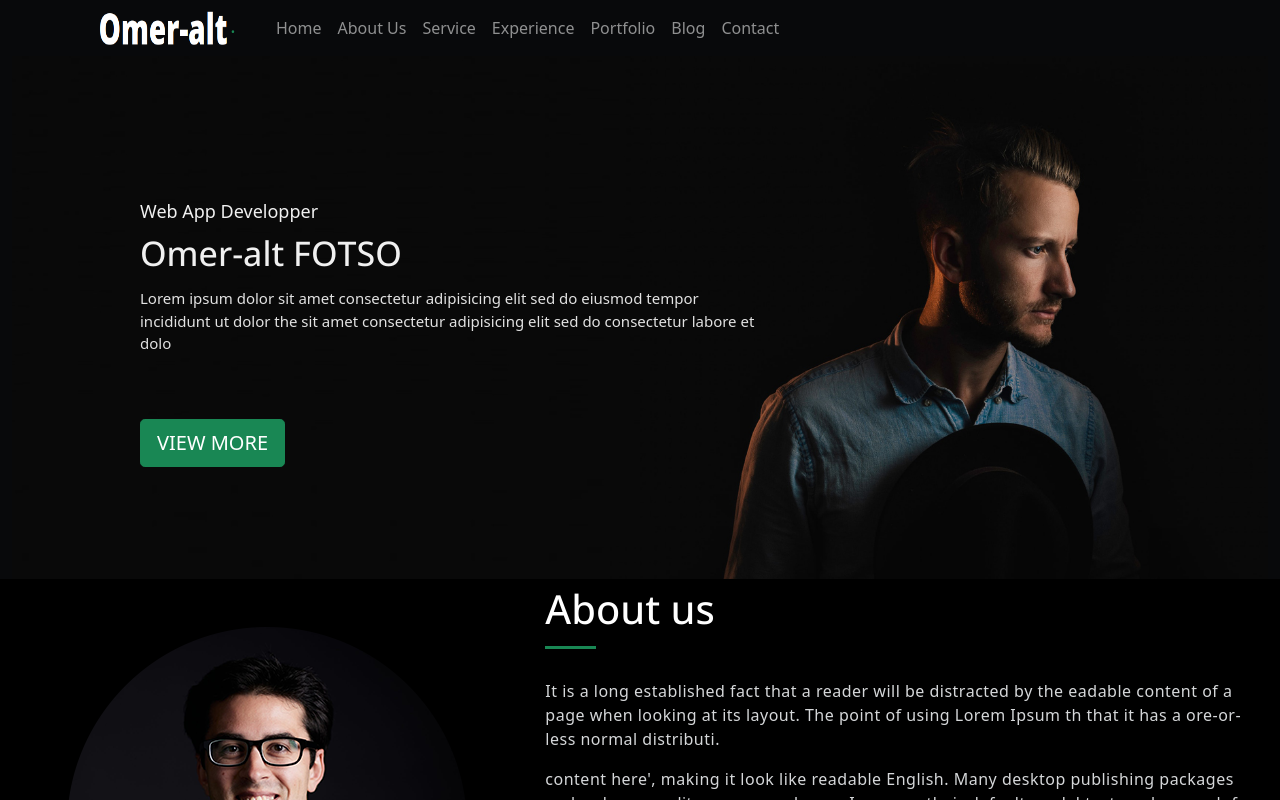
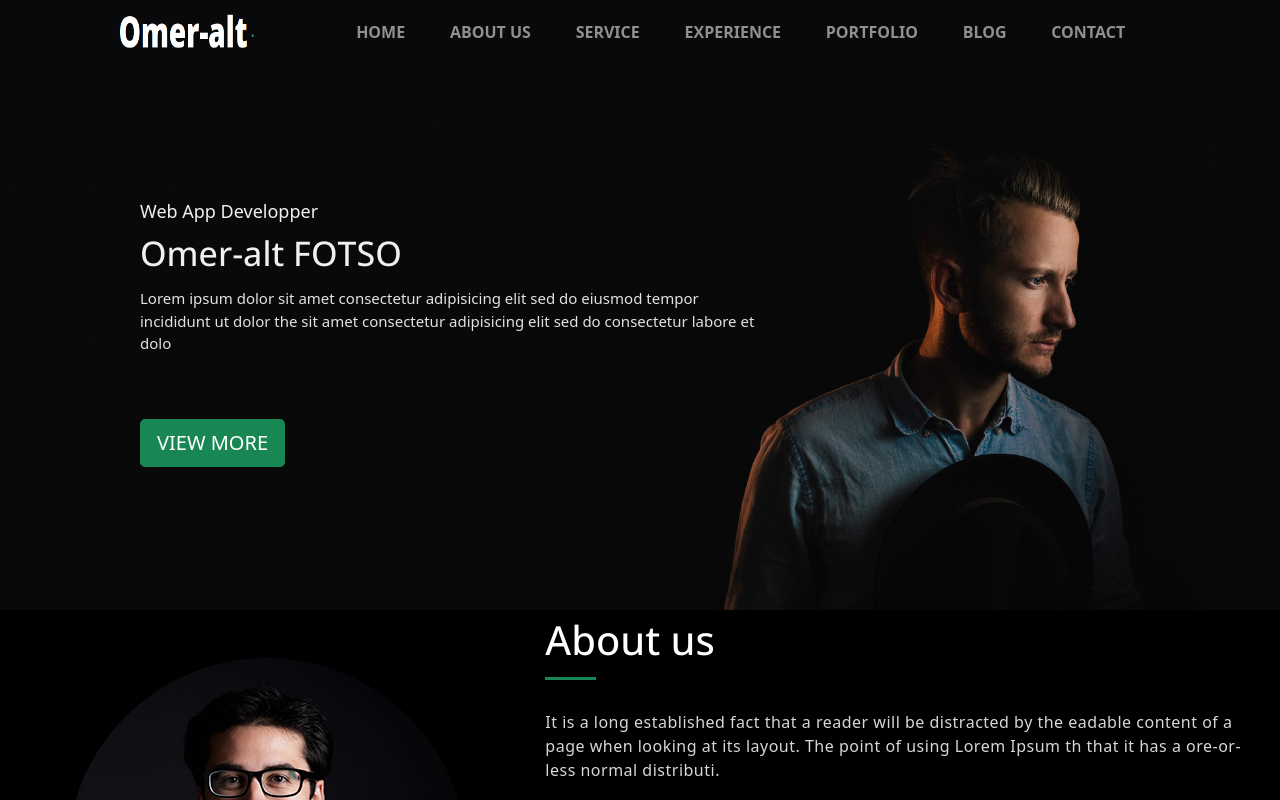
Before and after one commit to Omer-alt/PORTFOLIO, a React (Create React App) app: page / in a window 1280 px wide. Shown: the top 800 px of the page. Built offline with nearby package versions, Linux system fonts and the light colour scheme.

Commit message:
correction of navbar one

```diff
--- a/src/components/AboutUs.js
+++ b/src/components/AboutUs.js
@@ -11,6 +11,8 @@ const AboutUs = () => {
     AOS.init({duration: 2000})
   },[])
   return (
+    <>
+        <a name="about-us"></a>
         <div className='AboutUs'>
             <Container fluid>
                 <Row >
@@ -79,6 +81,7 @@ const AboutUs = () => {
                 </Row>
             </Container>
         </div>
+    </>
   )
 }
 
--- a/src/components/Services.js
+++ b/src/components/Services.js
@@ -30,20 +30,25 @@ const Services = () => {
     },[])
 
   return (
+    <>
+        <a id="services"></a>
         <div>
             <Container >
                 <Row>
                     <h1 className='subTitle'>My <span className='subTitleUnderline'>Ser</span>vices</h1>
                     <Col>
                         <CardGroup>
+                            <Row>
                                 {data.My_Services && data.My_Services.length > 0 && data.My_Services.map(
                                     (service, index)=><SIngleService key={index} service={service}/>
                                 ) }
+                            </Row>
                         </CardGroup>
                     </Col>
                 </Row>
             </Container>
         </div>
+    </>
   )
 }
 
--- a/src/components/navbar.js
+++ b/src/components/navbar.js
@@ -1,64 +1,36 @@
 import React from 'react'
 import '../styles/navBar.css'
 import AboutUs from './AboutUs';
-
-import {
-    BrowserRouter as Router,
-    Routes,
-    Route,
-    useParams,
-  } from "react-router-dom";
-import { Navbar,Nav,NavDropdown,Form,FormControl,Button,Container } from 'react-bootstrap'
+import { Navbar,Nav,Col,NavDropdown,Form,FormControl,Button,Container } from 'react-bootstrap'
 import logo from '../assets/logo.png'
 // import Home from './Home';
 // import AboutUs from './AboutUs';
 // import ContactUs from './ContactUs';
 
-const NavBar = () =>{
 
-    return(
+const NavBar = () => {
+    return (
         <div className='backnavColor'>
-            <Container >
-                <div className="row">
-                    <Router>
+            <Container className="px-5">
                 <Navbar variant='dark' expand="lg" sticky="top">
-                            <div className='col-lg-2'>
-                                <Navbar.Brand href="#home" >
+                    <Navbar.Brand href="#home">
                         <img className='navLogo' alt="logo" src={logo} />
                         <span className="text-success dim">&#46;</span>
                     </Navbar.Brand>
-                            </div>
-                        <Navbar.Toggle aria-controls="basic-navbar-nav" />
-
+                    <Navbar.Toggle className='navbar-toggle-btn' aria-controls="basic-navbar-nav" />
                     <Navbar.Collapse id="basic-navbar-nav">
-                                <Nav></Nav>
-                                <Nav >
-                                    <Nav.Link href="/">Home</Nav.Link>
-                                    <Nav.Link href="/about-us">About Us</Nav.Link>
-                                    <Nav.Link href="/service">Service</Nav.Link>
-                                    <Nav.Link href="/experience">Experience</Nav.Link>
-                                    <Nav.Link href="/porfolio">Portfolio</Nav.Link>
-                                    <Nav.Link href="/blog">Blog</Nav.Link>
-                                    <Nav.Link href="/contact">Contact</Nav.Link>
+                        <Nav className="w-100 ms-5 justify-content-evenly">
+                            <Nav.Link className="navbar-link" href="#">Home</Nav.Link>
+                            <Nav.Link className="navbar-link" href="#about-us">About Us</Nav.Link>
+                            <Nav.Link className="navbar-link" href="#services">Service</Nav.Link>
+                            <Nav.Link className="navbar-link" href="#experience">Experience</Nav.Link>
+                            <Nav.Link className="navbar-link" href="#porfolio">Portfolio</Nav.Link>
+                            <Nav.Link className="navbar-link" href="#blog">Blog</Nav.Link>
+                            <Nav.Link className="navbar-link" href="#contact">Contact</Nav.Link>
                         </Nav>
                     </Navbar.Collapse>
-
                 </Navbar>
                 <br />
-                        <Routes>
-                            <Route exact path="/">
-                                        {/* <Home /> */}
-                            </Route>
-                            <Route path="/about-us" element={AboutUs}/>
-
-
-                            <Route path="/contact-us">
-                                        {/* <ContactUs /> */}
-                            </Route>
-                        </Routes>
-                    </Router>
-
-                </div>
             </Container>
         </div>
     )
--- a/src/components/tools/Service.js
+++ b/src/components/tools/Service.js
@@ -5,6 +5,7 @@ import '../../styles/service.css'
 const SIngleService = ({service}) => {
     // pour importer l'image de la carte concernee
   const chemin = require("../../assets/"+service.image)
+
   return (
     <div className='col-lg-4 col-md-6 col-sm-6 col-12 mt-3'>
       <Card className='cardService'>
--- a/src/styles/navBar.css
+++ b/src/styles/navBar.css
@@ -5,6 +5,18 @@
     height: 37px;
     width: 132px;
 }
+
+.navbar-toggle-btn:focus {
+    box-shadow: none;
+    border: 0;
+}
+
+.navbar-link {
+    color: #fff;
+    text-transform: uppercase;
+    font-weight: bold;
+}
+
 /* .navItems{
     display: flex;
     justify-content: space-between;
```
Lines whose indentation alone changed are shown as unchanged.
